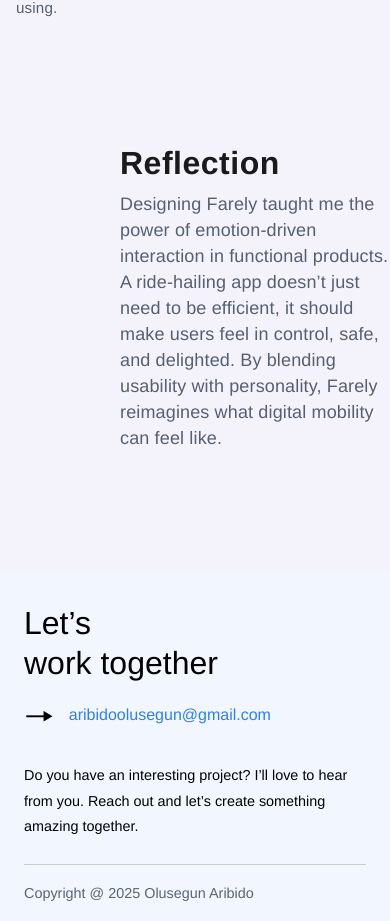
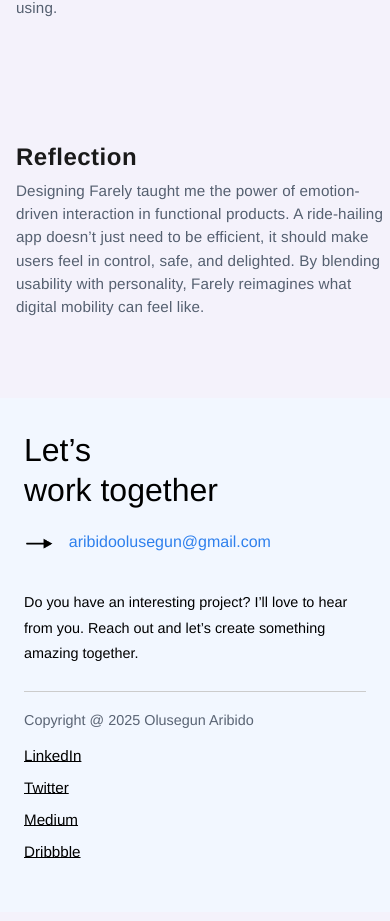
Before and after one commit to neducod/landing-page, a React (Vite) app: page /project5 in a window 390 px wide. Shown: the part 5654-6575 px from the top of the page. Built offline with nearby package versions, Linux system fonts and the light colour scheme.

Commit message:
fjdbfheu

```diff
--- a/src/styles/projectfive.css
+++ b/src/styles/projectfive.css
@@ -1321,3 +1321,68 @@
       line-height: 1.45rem;
     }
   }
+
+
+
+
+
+
+
+
+
+
+/* 📱 Tablets */
+@media (max-width: 1024px) {
+    .f-six {
+      flex-wrap: wrap;
+      gap: 3rem;
+      padding-left: 3rem;
+    }
+
+    .f-six-a {
+      width: 100%;
+    }
+  }
+
+  /* 📱 Mobile screens */
+  @media (max-width: 768px) {
+    .f-six {
+      flex-direction: column;
+      align-items: flex-start;
+      gap: 2rem;
+      padding-left: 1.5rem;
+      margin-bottom: 5rem;
+    }
+
+    .f-six-a {
+      width: 100%;
+    }
+
+    .f-six-a h2 {
+      font-size: 1.75rem;
+      line-height: 2.5rem;
+    }
+
+    .f-six-a p {
+      font-size: 1rem;
+      line-height: 1.5rem;
+    }
+  }
+
+  /* 📱 Extra small phones */
+  @media (max-width: 480px) {
+    .f-six {
+      padding-left: 1rem;
+      gap: 1.5rem;
+    }
+
+    .f-six-a h2 {
+      font-size: 1.5rem;
+      line-height: 2.25rem;
+    }
+
+    .f-six-a p {
+      font-size: 0.95rem;
+      line-height: 1.45rem;
+    }
+  }
```
